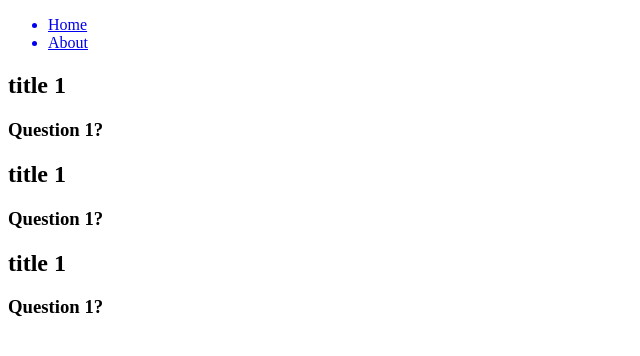
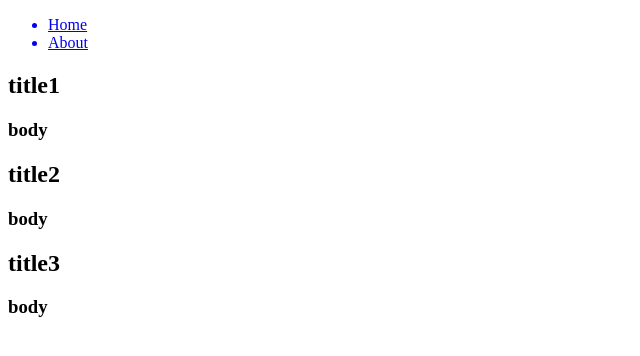
Before and after one commit to momentum-team-7/team-project-questionbox-rainbowfish, a React (Create React App) app: page /GenreQuestions in a window 1280 px wide. Shown: the top 356 px of the page, without its empty margins (0-640 px from the left). Built offline with nearby package versions, Linux system fonts and the light colour scheme.

Commit message:
changing dummy data

```diff
--- a/src/components/GenreQuestions.js
+++ b/src/components/GenreQuestions.js
@@ -9,7 +9,7 @@ function GenreQuestions() {
             {questions.map((question) => {
             return <div>
                 <h2>{question.title}</h2>
-                <h3>{question.question}</h3>
+                <h3>{question.body}</h3>
                 </div>
         })}
         </div>
--- a/src/components/api.js
+++ b/src/components/api.js
@@ -1,9 +1,9 @@
+
 
 const dataQuestions = [
-    {title: 'title 1', question: 'Question 1?', id: 1},
-    {title: 'title 1', question: 'Question 1?', id: 1},
-    {title: 'title 1', question: 'Question 1?', id: 1},
-
+    {title: 'title1', body: 'body', created: '12/14/2021', author: 'username', tags: 'tags' },
+    {title: 'title2', body: 'body', created: '12/14/2021', author: 'username', tags: 'tags' },
+    {title: 'title3', body: 'body', created: '12/14/2021', author: 'username', tags: 'tags' },
 ]
 
 // let lastQuestionId = 3
```
